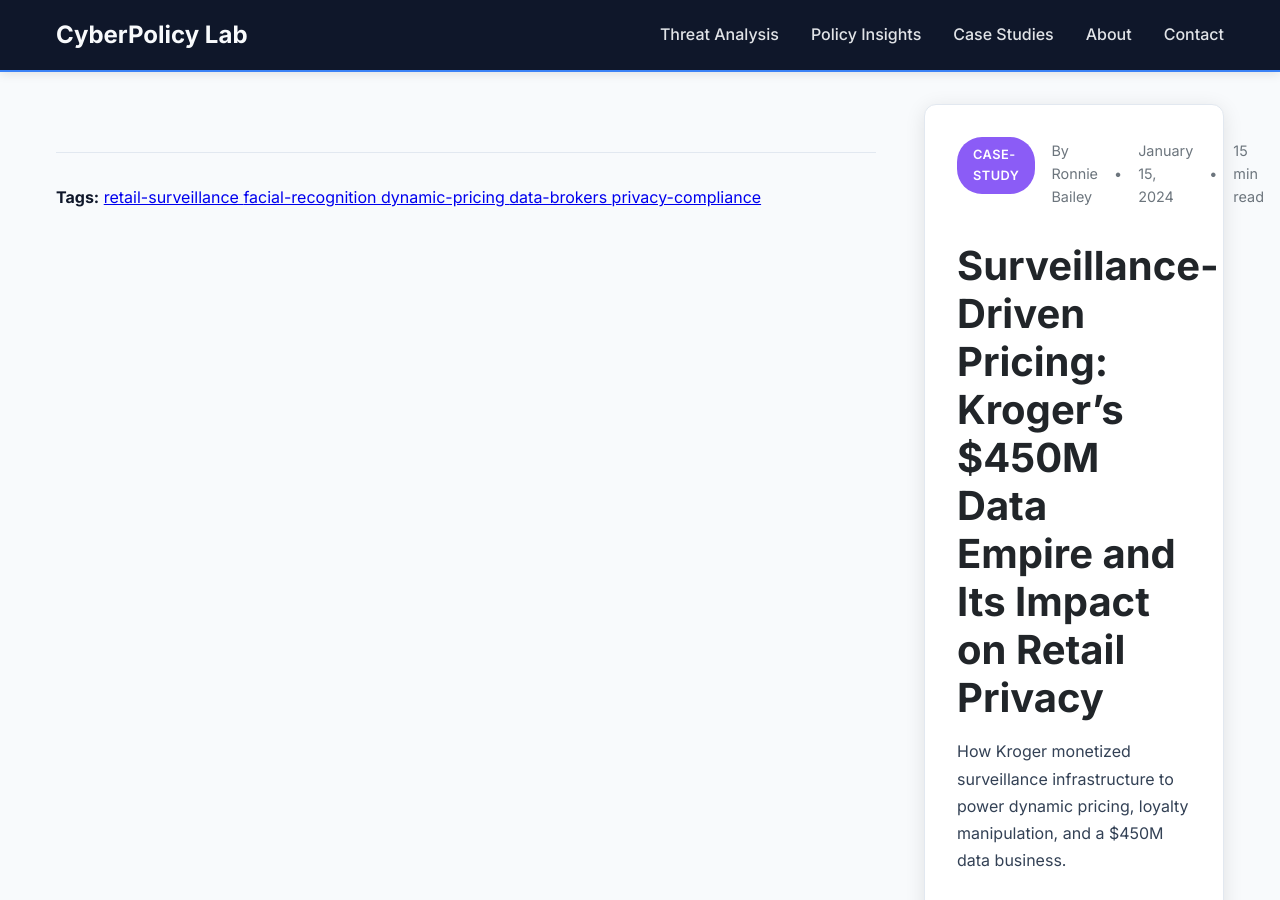
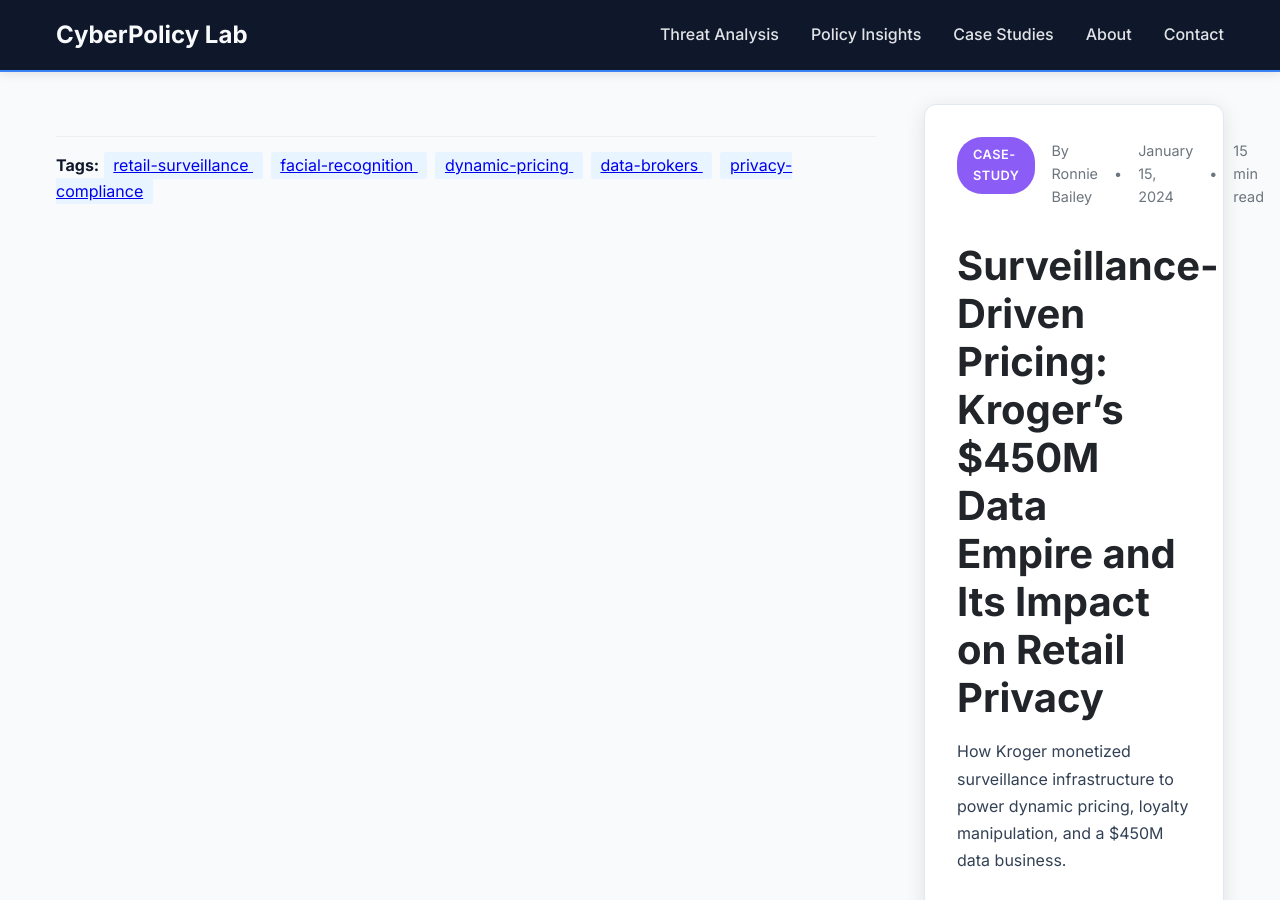
Before and after one commit to ronnie-bailey/threatlines, a Jekyll site: the page built from _posts/2024-01-15-kroger-surveillance-analysis.md, in a window 1280 px wide and 900 px high. Built offline with Jekyll 4.4.1, drawn with Linux system fonts in a browser that asks for light colours.

Commit message:
Update main.css

```diff
--- a/assets/css/main.css
+++ b/assets/css/main.css
@@ -757,3 +757,57 @@
         padding: 1rem;
     }
 }
+
+
+
+/* Tag Cloud */
+.tag-cloud {
+  margin-bottom: 2rem;
+  line-height: 2;
+}
+
+.tag-cloud .tag {
+  display: inline-block;
+  padding: 0.3rem 0.8rem;
+  margin: 0.2rem;
+  background: #f0f5ff;
+  border-radius: 4px;
+  transition: all 0.3s ease;
+}
+
+/* Tag Sections */
+.tag-section {
+  padding: 2rem 0;
+  border-bottom: 1px solid #eee;
+}
+
+.tag-section h2 {
+  margin-bottom: 1rem;
+  padding-bottom: 0.5rem;
+  border-bottom: 2px solid #3a7bd5;
+}
+
+.post-list li {
+  margin-bottom: 0.8rem;
+  display: flex;
+  justify-content: space-between;
+}
+
+.post-date {
+  color: #6c757d;
+  font-size: 0.9rem;
+}
+
+/* Post Tags */
+.post-tags {
+  margin-top: 2rem;
+  padding-top: 1rem;
+  border-top: 1px solid #eee;
+}
+
+.post-tag {
+  background: #e8f4ff;
+  padding: 0.2rem 0.6rem;
+  border-radius: 3px;
+  margin-right: 0.5rem;
+}
```
